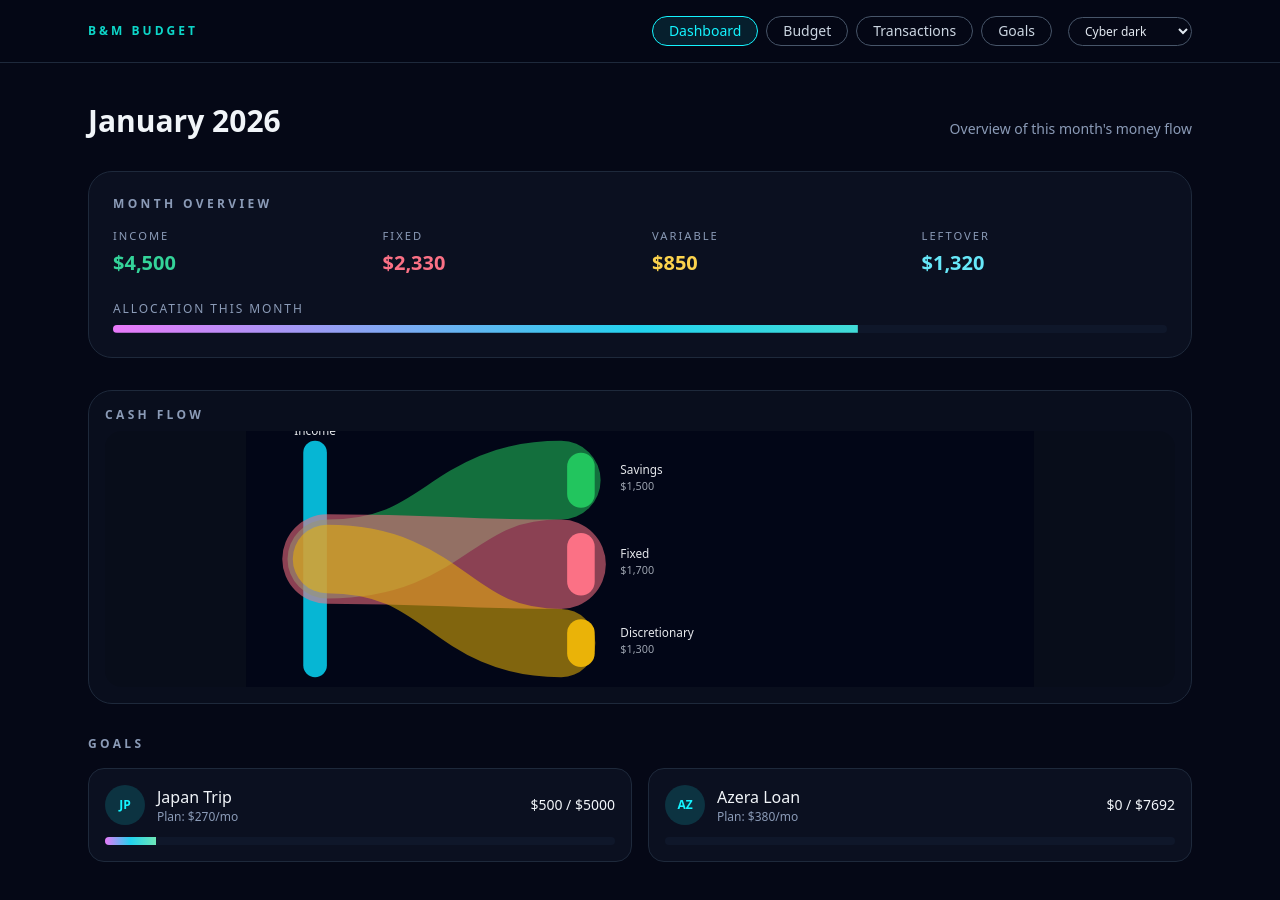
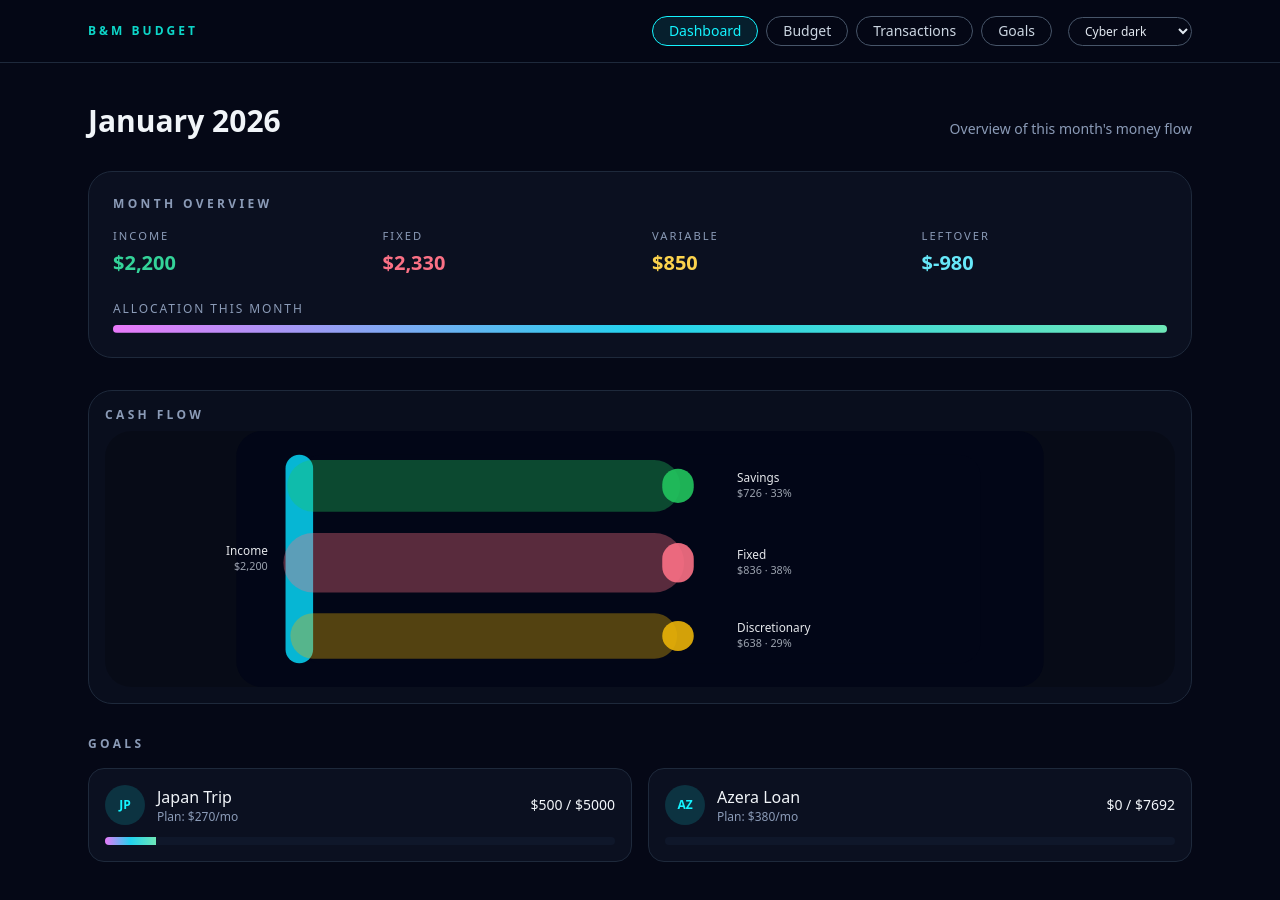
Before and after one commit to bridgerdean47/budget-app, a React (Vite) app: page / in a window 1280 px wide. Built offline with nearby package versions, Linux system fonts and the light colour scheme.

Commit message:
"changed ribbons and added csv file to change income amount"

```diff
--- a/src/App.jsx
+++ b/src/App.jsx
@@ -1,12 +1,6 @@
 import { useState } from "react";
+
 /* ---------- Demo data ---------- */
-
-const monthSummary = {
-  monthLabel: "January 2026",
-  income: 4500,
-  fixed: 2330,
-  variable: 850,
-};
 
 const goals = [
   {
@@ -57,6 +51,21 @@ export default function App() {
   const [activeTab, setActiveTab] = useState("dashboard");
   const [theme, setTheme] = useState("dark"); // "dark" | "sage"
   const [transactions, setTransactions] = useState(initialTransactions);
+  // Derived totals from imported transactions
+  const incomeFromCsv = transactions
+    .filter((t) => t.type === "income")
+    .reduce((sum, t) => sum + t.amount, 0);
+
+  // For now, keep fixed + variable as planned numbers you can later make editable
+  const fixedPlanned = 2330;
+  const variablePlanned = 850;
+
+  const monthSummary = {
+    monthLabel: "January 2026",
+    income: incomeFromCsv,
+    fixed: fixedPlanned,
+    variable: variablePlanned,
+  };
 
   const isDark = theme === "dark";
 
@@ -143,10 +152,12 @@ export default function App() {
       {/* ---------- MAIN CONTENT ---------- */}
       <main className="max-w-6xl mx-auto px-6 py-10">
 {activeTab === "dashboard" && (
-          <DashboardPage theme={theme} cardClass={cardClass} />
+  <DashboardPage theme={theme} cardClass={cardClass} monthSummary={monthSummary} />
 )}
 
-        {activeTab === "budget" && <BudgetPage cardClass={cardClass} />}
+{activeTab === "budget" && (
+  <BudgetPage cardClass={cardClass} monthSummary={monthSummary} />
+)}
 
         {activeTab === "transactions" && (
           <TransactionsPage
@@ -167,7 +178,7 @@ export default function App() {
 
 /* ---------- Dashboard with Sankey ---------- */
 
-function DashboardPage({ theme, cardClass }) {
+function DashboardPage({ theme, cardClass, monthSummary }) {
   const isDark = theme === "dark";
 
   const leftover =
@@ -244,7 +255,7 @@ function DashboardPage({ theme, cardClass }) {
       </section>
 
       {/* Cash-flow Sankey diagram */}
-      <CashFlowSankey theme={theme} />
+      <CashFlowSankey theme={theme} income={monthSummary.income} />
 
       {/* Goals preview */}
       <section>
@@ -264,7 +275,7 @@ function DashboardPage({ theme, cardClass }) {
 
 /* ---------- Budget tab ---------- */
 
-function BudgetPage({ cardClass }) {
+function BudgetPage({ cardClass, monthSummary }) {
   const leftover =
     monthSummary.income - monthSummary.fixed - monthSummary.variable;
 
@@ -490,38 +501,58 @@ function GoalsPage({ cardClass }) {
 
 /* ---------- Cash-flow Sankey ---------- */
 
-function CashFlowSankey({ theme }) {
+function CashFlowSankey({ theme, income }) {
   const isDark = theme === "dark";
 
-  // Simple demo structure: Income -> Savings / Fixed / Discretionary
-  const totalIncome = 4500;
+  // If no income yet (before CSV import), hide the chart
+  if (!income || income <= 0) return null;
 
-  const midNodes = [
-    { id: "savings", label: "Savings", value: 1500, colorDark: "#22c55e", colorLight: "#15803d" },
-    { id: "fixed", label: "Fixed", value: 1700, colorDark: "#fb7185", colorLight: "#b91c1c" },
-    { id: "disc", label: "Discretionary", value: 1300, colorDark: "#eab308", colorLight: "#a16207" },
+  // Define how income is split – you can adjust these percentages later,
+  // or eventually drive them from categorized transactions.
+  const flows = [
+    { id: "savings", label: "Savings", share: 0.33, colorDark: "#22c55e", colorLight: "#15803d" },
+    { id: "fixed", label: "Fixed", share: 0.38, colorDark: "#fb7185", colorLight: "#b91c1c" },
+    { id: "disc", label: "Discretionary", share: 0.29, colorDark: "#eab308", colorLight: "#a16207" },
   ];
 
+  const totalIncome = income;
+  const nodes = flows.map((f) => ({
+    ...f,
+    value: totalIncome * f.share,
+  }));
+
   const height = 260;
-  const width = 800;
+  const width = 820;
+  const frameRadius = 26;
 
-  // Layout positions
-  const leftX = 70;
-  const midX = 340;
-  const rightLabelX = 380;
+  const padding = 24;
+  const innerWidth = width - padding * 2;
+  const innerHeight = height - padding * 2;
 
-  // Compute ranges for the middle column stacked vertically
-  const padding = 10;
-  const usableHeight = height - 2 * padding;
+  const leftX = padding + 40;
+  const midX = padding + innerWidth * 0.55;
+  const labelX = midX + 60;
+
+  // Layout vertical positions for nodes on both left bar and mid column
+  const gap = 10;
+  const totalValue = nodes.reduce((s, n) => s + n.value, 0);
+  const usableHeight = innerHeight - gap * (nodes.length - 1);
   let offsetY = padding;
 
-  const midPositions = midNodes.map((node) => {
-    const h = (node.value / totalIncome) * usableHeight;
-    const yCenter = offsetY + h / 2;
-    const res = { ...node, h, yCenter };
-    offsetY += h;
-    return res;
+  const positions = nodes.map((node) => {
+    const h = (node.value / totalValue) * usableHeight;
+    const yTop = offsetY;
+    const yBottom = offsetY + h;
+    const yCenter = yTop + h / 2;
+    offsetY += h + gap;
+
+    return { ...node, h, yTop, yBottom, yCenter };
   });
+
+  const incomeBarTop = positions[0].yTop;
+  const incomeBarBottom = positions[positions.length - 1].yBottom;
+  const incomeBarHeight = incomeBarBottom - incomeBarTop;
+  const incomeBarY = incomeBarTop;
 
   return (
     <section className="mt-2 rounded-3xl border border-slate-800 bg-card/80 p-4">
@@ -529,101 +560,123 @@ function CashFlowSankey({ theme }) {
         CASH FLOW
       </h3>
 
-      <div className="overflow-hidden rounded-2xl bg-black/10">
+      <div className="overflow-hidden rounded-[26px] bg-black/20">
         <svg
           viewBox={`0 0 ${width} ${height}`}
           className="w-full h-64"
           role="img"
         >
-          {/* Background */}
+          {/* Rounded background */}
           <rect
             x="0"
             y="0"
             width={width}
             height={height}
+            rx={frameRadius}
             fill={isDark ? "#020617" : "#f4f3ec"}
           />
 
-          {/* Income bar on the left */}
+          {/* Inner panel to focus the flows */}
           <rect
-            x={leftX - 12}
+            x={padding + 40}
             y={padding}
-            width={24}
-            height={usableHeight}
-            rx={12}
+            width={innerWidth - 80}
+            height={innerHeight}
+            rx={22}
+            fill={isDark ? "#020617" : "#e7ebdd"}
+          />
+
+          {/* Income bar */}
+          <rect
+            x={leftX - 14}
+            y={incomeBarY}
+            width={28}
+            height={incomeBarHeight}
+            rx={14}
             fill={isDark ? "#06b6d4" : "#0f766e"}
           />
 
+          {/* Income label */}
           <text
-            x={leftX}
-            y={padding - 6}
-            textAnchor="middle"
+            x={leftX - 32}
+            y={incomeBarY + incomeBarHeight / 2 - 4}
+            textAnchor="end"
             fontSize="12"
             fill={isDark ? "#e5e7eb" : "#111827"}
           >
             Income
           </text>
+          <text
+            x={leftX - 32}
+            y={incomeBarY + incomeBarHeight / 2 + 11}
+            textAnchor="end"
+            fontSize="11"
+            fill={isDark ? "#9ca3af" : "#4b5563"}
+          >
+            ${totalIncome.toLocaleString()}
+          </text>
 
-          {/* Curved ribbons from Income to each category */}
-          {midPositions.map((node, index) => {
-            const startY = padding + usableHeight / 2;
-            const endY = node.yCenter;
-            const strokeWidth = (node.value / totalIncome) * usableHeight;
+          {/* Smooth, non-crossing ribbons */}
+          {positions.map((node) => {
+            const startCenter = (node.yTop + node.yBottom) / 2; // same segment on income bar
+            const endCenter = node.yCenter;
+            const thickness = (node.value / totalIncome) * incomeBarHeight * 0.75;
 
             const color = isDark ? node.colorDark : node.colorLight;
 
             const d = `
-              M ${leftX + 12} ${startY}
-              C ${(leftX + midX) / 2} ${startY},
-                ${(leftX + midX) / 2} ${endY},
-                ${midX - 20} ${endY}
+              M ${leftX + 14} ${startCenter}
+              C ${leftX + 80} ${startCenter},
+                ${midX - 80} ${endCenter},
+                ${midX - 24} ${endCenter}
             `;
 
             return (
-              <g key={node.id}>
               <path
+                key={node.id}
                 d={d}
                 fill="none"
                 stroke={color}
-                  strokeWidth={strokeWidth}
-                  strokeOpacity={0.55}
+                strokeWidth={thickness}
+                strokeOpacity={0.35}
                 strokeLinecap="round"
               />
-              </g>
             );
           })}
 
-          {/* Middle column bars and labels */}
-          {midPositions.map((node) => {
-            const barHeight = node.h * 0.7; // slightly thinner than ribbon
+          {/* Middle nodes + labels */}
+          {positions.map((node) => {
+            const barHeight = node.h * 0.55;
             const barY = node.yCenter - barHeight / 2;
             const color = isDark ? node.colorDark : node.colorLight;
+            const pct = Math.round((node.value / totalIncome) * 100);
 
             return (
               <g key={node.id}>
                 <rect
-                  x={midX - 14}
+                  x={midX - 16}
                   y={barY}
-                  width={28}
+                  width={32}
                   height={barHeight}
-                  rx={14}
+                  rx={16}
                   fill={color}
+                  fillOpacity={0.9}
                 />
                 <text
-                  x={rightLabelX}
-                  y={node.yCenter - 6}
+                  x={labelX}
+                  y={node.yCenter - 4}
                   fontSize="12"
                   fill={isDark ? "#e5e7eb" : "#111827"}
                 >
                   {node.label}
                 </text>
                 <text
-                  x={rightLabelX}
-                  y={node.yCenter + 10}
+                  x={labelX}
+                  y={node.yCenter + 11}
                   fontSize="11"
                   fill={isDark ? "#9ca3af" : "#4b5563"}
                 >
-                  ${node.value.toLocaleString()}
+                  ${node.value.toLocaleString()} · {pct}%
                 </text>
               </g>
             );
@@ -633,6 +686,7 @@ function CashFlowSankey({ theme }) {
     </section>
   );
 }
+
 
 /* ---------- Shared components ---------- */
 
```
Lines whose indentation alone changed are shown as unchanged.
